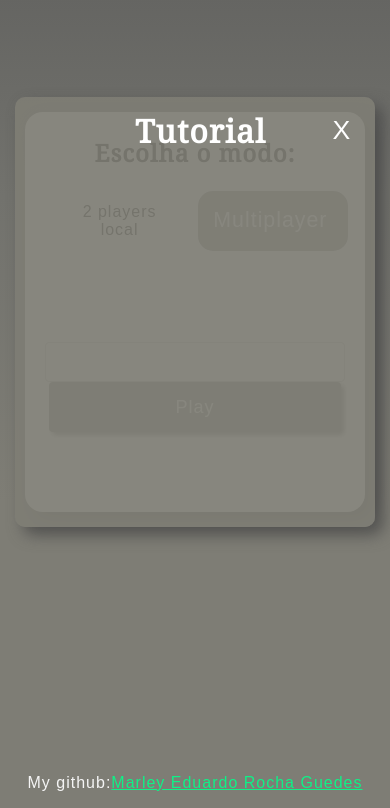
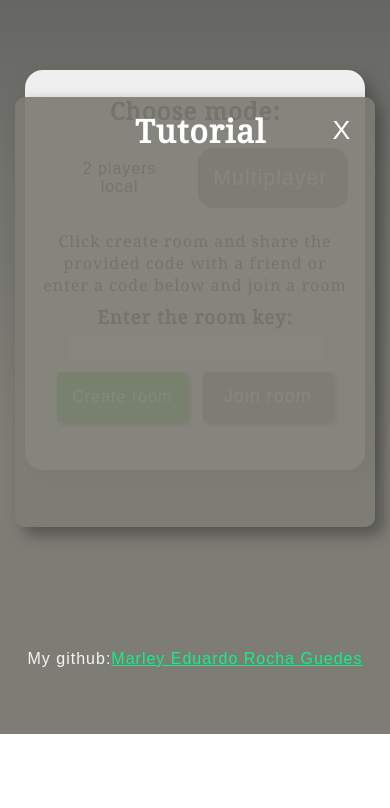
Before and after one commit to Marleyedrg/Blockridor, a plain HTML site: page menu/menu.html in a window 390 px wide. Shown: the part 110-918 px from the top of the page. After the commit the page ends 844 px from the top, so only its background shows below. Drawn offline with Linux system fonts and the light colour scheme; a web font is replaced by a local one.

Commit message:
alfa 1.1

```diff
--- a/menu/menu.css
+++ b/menu/menu.css
@@ -71,15 +71,14 @@ body {
   width: 100%;
   display: flex;
   justify-content: center;
-  align-items: end;
+  align-items: center;
   flex-wrap: wrap;
-  margin-bottom: 2.5rem;
 }
 
 .card {
   width: 500px;
   height: 600px;
-  background-color: rgb(255, 255, 255);
+  background-color: rgb(240, 239, 239);
   box-shadow: 8px 8px 15px rgba(72, 72, 72, 0.781);
   border-radius: 18px;
   padding: 0.5rem;
@@ -143,39 +142,39 @@ body {
 }
 
 .card-content {
-  height: 420px;
+  font-family:  'Noto Serif',sans-serif;
+  height: 300px;
   margin-top: 1rem;
   display: flex;
   flex-direction: column;
   align-items: center;
+  justify-content: center;
+  text-align: center;
+}
+.card-content p {
+  margin: 0.5rem;
+  text-align: center;
 }
 
-.type-game{
-  width: 100%;
-  height: 100%;
-}
-#2players{
-  display: flex;
-  justify-content: center;
-  align-items: center;
-}
-#multiplayer{
-  display: flex;
-  flex-direction: column;
-  align-items: center;
-  justify-content: center;
-}
 #multiplayer input{
-  width: 300px;
-  padding: 10px;
-  border: 1px solid #ccc;
+  width: 80%;
+  margin: 0.2rem 0 0.5rem 0 ;
+  padding: 6px;
+  color: black;
+  border: 1.5px solid #ccc;
   border-radius: 4px;
   font-size: 16px;
 }
 
+.buttons{
+  display: flex;
+  justify-content: center;
+  gap: 1rem;
+}
+
 .btn-play{
-  padding: 15px 25px;
-  width: 90%;
+  padding: 5px 8px;
+  width: 40%;
   background-color: #7d837d;
   color: white;
   border-radius: 4px;
@@ -184,11 +183,24 @@ body {
   transition: background-color 0.6s ease;
   box-shadow: 3px 3px 5px rgba(72, 72, 72, 0.781);
 }
-.btn-play:hover{
-  height: 11%;
-  width: 92%;
+
+#two-players .btn-play{
+  width: 300px;
+  height: 100px;
+  font-size: 20pt;
+}
+
+#btn-create-room{
+  padding: 10px 10px;
+  width: 40%;
+  background-color: #24b924;
+  color: white;
+  border-radius: 4px;
+  font-size: 16px;
+  cursor: pointer;
   transition: background-color 0.6s ease;
-  animation: float 3s ease-in-out infinite;
+  box-shadow: 3px 3px 5px rgba(72, 72, 72, 0.781);
+  text-align: center;
 }
 
 
@@ -206,6 +218,9 @@ footer a {
 }
 
 @media screen and (max-width: 768px) {
+  .container{
+    height: 90vh;
+  }
   .turorial-popup {
     width: 360px;
     height: 430px;
@@ -218,8 +233,6 @@ footer a {
     align-self: center;
     width: 340px;
     height: 400px;
-    background-color: rgb(255, 255, 255);
-    box-shadow: 8px 8px 15px rgba(72, 72, 72, 0.781);
     padding: 0.5rem;
     border-radius: 18px;
   }
@@ -251,8 +264,7 @@ footer a {
   }
 
   .card-content {
-    height: 245px;
-    margin-top: 1rem;
+    height: 200px;
     display: flex;
     flex-direction: column;
     align-items: center;
--- a/menu/menu.html
+++ b/menu/menu.html
@@ -28,7 +28,7 @@
         <input class="hidden" type="radio" name="slider" id="tab-2" checked />
 
         <div class="card-title">
-          <h2>Escolha o modo: </h2>
+          <h2>Choose mode:</h2>
         </div>
 
         <div class="card-header">
@@ -38,14 +38,30 @@
 
           <div class="slider"></div>
         </div>
+
         <div class="card-content">
-          <div id="2players" class="type-game hidden">
-            <button class="btn-play">Play</button>
+
+          <div id="two-players" class="hidden">
+            <p>Two people play on the same device, taking turns</p>
+
+            <div class="buttons">
+              <a href="/game/game.html">
+                <button class="btn-play" id="btn-play-2players">Play</button>
+              </a>
+            </div>
           </div>
-          <div id="multiplayer" class="type-game ">
-            <input type="key-room" name="key-room" id="key-room">
-            <button class="btn-play">Play</button>
+
+          <div id="multiplayer" class="">
+            <p>Click create room and share the provided code with a friend or enter a code below and join a room</p>
+            <h3>Enter the room key:</h3>
+            <input type="text" name="key-room" id="key-room">
+            <div class="buttons">
+              <button id="btn-create-room">Create room</button>
+              <button class="btn-play" id="btn-join-multiplayer">Join room</button>
+            </div>
+
           </div>
+
         </div>
       </div>
 
--- a/menu/menu.js
+++ b/menu/menu.js
@@ -1,6 +1,21 @@
 const closeBtn = document.getElementById('close-btn');
 const tutorialPopUp = document.getElementById('tutorial');
+
+const btn2Players = document.querySelector('.type1');
+const TwoPlayersContent = document.getElementById('two-players');
+
+const btnMultiplayer = document.querySelector('.type2');
+const multiplayerContent = document.getElementById('multiplayer');
 
 closeBtn.addEventListener('click', ()=>{
     tutorialPopUp.classList.add('hidden');
 });
+
+btnMultiplayer.addEventListener('click', ()=>{
+    multiplayerContent.classList.remove('hidden');
+    TwoPlayersContent.classList.add('hidden');
+});
+btn2Players.addEventListener('click', ()=>{
+    TwoPlayersContent.classList.remove('hidden');
+    multiplayerContent.classList.add('hidden');
+});
```
Also changed, not shown: game/script.js (+6 -6 lines), game/style.css (+29 -0 lines).
